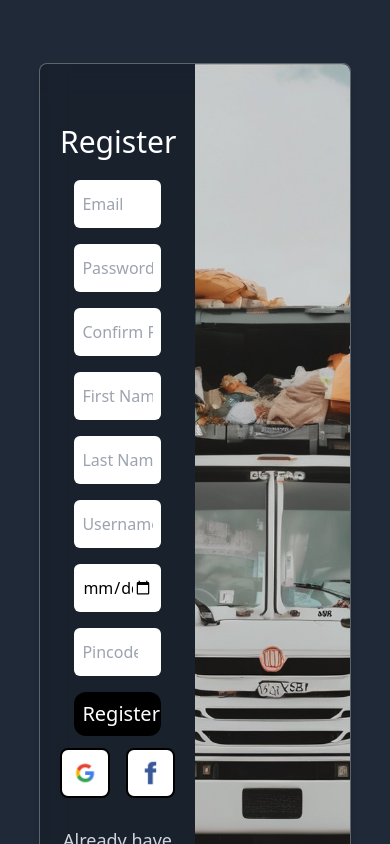
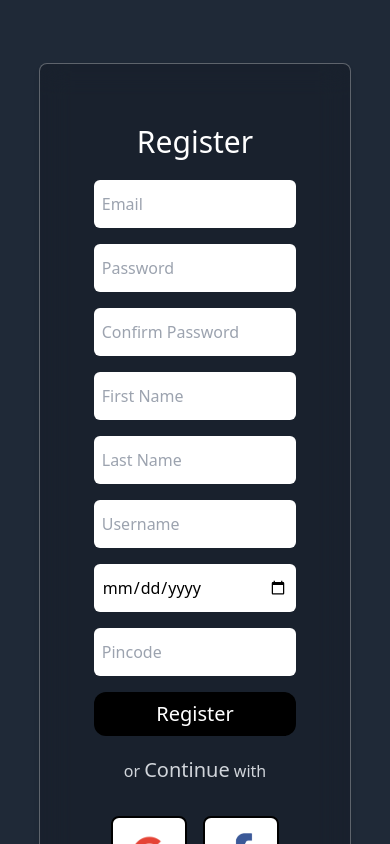
Before and after one commit to yashkanjariyaa/GreenLedger---BoiledRice, a React (Vite) app in the folder frontend/: page /register in a window 390 px wide. Shown: the top 844 px of the page. Built offline with nearby package versions, Linux system fonts and the light colour scheme.

Commit message:
Login and register made responsive

```diff
--- a/frontend/src/pages/Login.jsx
+++ b/frontend/src/pages/Login.jsx
@@ -145,13 +145,13 @@ const Login = () => {
       className="flex bg-gray-800 justify-center items-center h-screen bg-cover"
 
     >
-      <div className="w-[80%] h-[90%]  flex rounded-lg shadow-md  right ">
-        <div
-          className="w-1/2 h-full bg-cover bg-center rounded-l-lg"
+      <div className="w-[80%]  h-[90%] max-md:[90%] flex rounded-lg shadow-md right ">
+      <div
+          className="w-1/2  h-full bg-cover bg-center rounded-r-lg max-md:hidden"
           style={{ backgroundImage: `url(${sidebanner})` }}
         ></div>
 
-        <div className="flex flex-col p-5 mx-auto w-1/2">
+<div className="flex h-fit min-h-fit flex-col p-5 mx-auto w-1/2 max-md:w-full">
           <h2 className="text-3xl mt-10 mb-5 text-center font-light text-white">
             Login...
           </h2>
--- a/frontend/src/pages/Register.jsx
+++ b/frontend/src/pages/Register.jsx
@@ -136,9 +136,9 @@ const Register = () => {
 
   return (
     <div className="flex min-h-[150vh] bg-gray-800 justify-center items-center h-screen bg-cover">
-      <div className="w-[80%]  h-[90%]  flex rounded-lg shadow-md  right">
+      <div className="w-[80%]  h-[90%] max-md:[90%] flex rounded-lg shadow-md right ">
 
-        <div className="flex h-fit min-h-fit flex-col p-5 mx-auto w-1/2">
+        <div className="flex h-fit min-h-fit flex-col p-5 mx-auto w-1/2 max-md:w-full">
           <h2 className="text-3xl mt-10 mb-5 text-center font-light text-white">
             Register
           </h2>
@@ -236,6 +236,9 @@ const Register = () => {
           >
             Register
           </button>
+          <p className="text-center my-5 text-[system-ui] font-thin text-gray-300">
+            or <span className="font-normal text-xl">Continue</span> with
+          </p>
           <div className="flex mx-auto gap-4 mt-3">
             <button
               onClick={handleGoogleRegister}
@@ -261,7 +264,7 @@ const Register = () => {
         </div>
 
         <div
-          className="w-1/2  h-full bg-cover bg-center rounded-r-lg"
+          className="w-1/2  h-full bg-cover bg-center rounded-r-lg max-md:hidden"
           style={{ backgroundImage: `url(${sidebanner})` }}
         ></div>
       </div>
```
Also changed, not shown: frontend/src/assets/Sidebar/logo.png (added).
